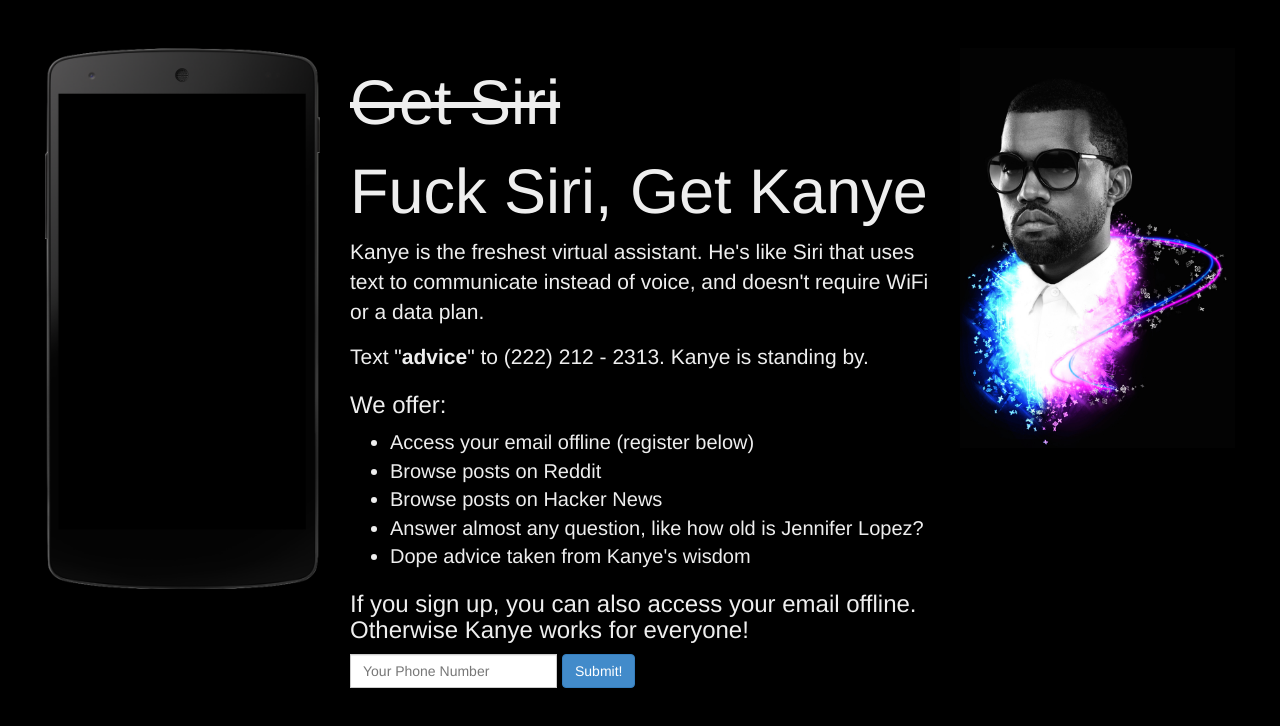
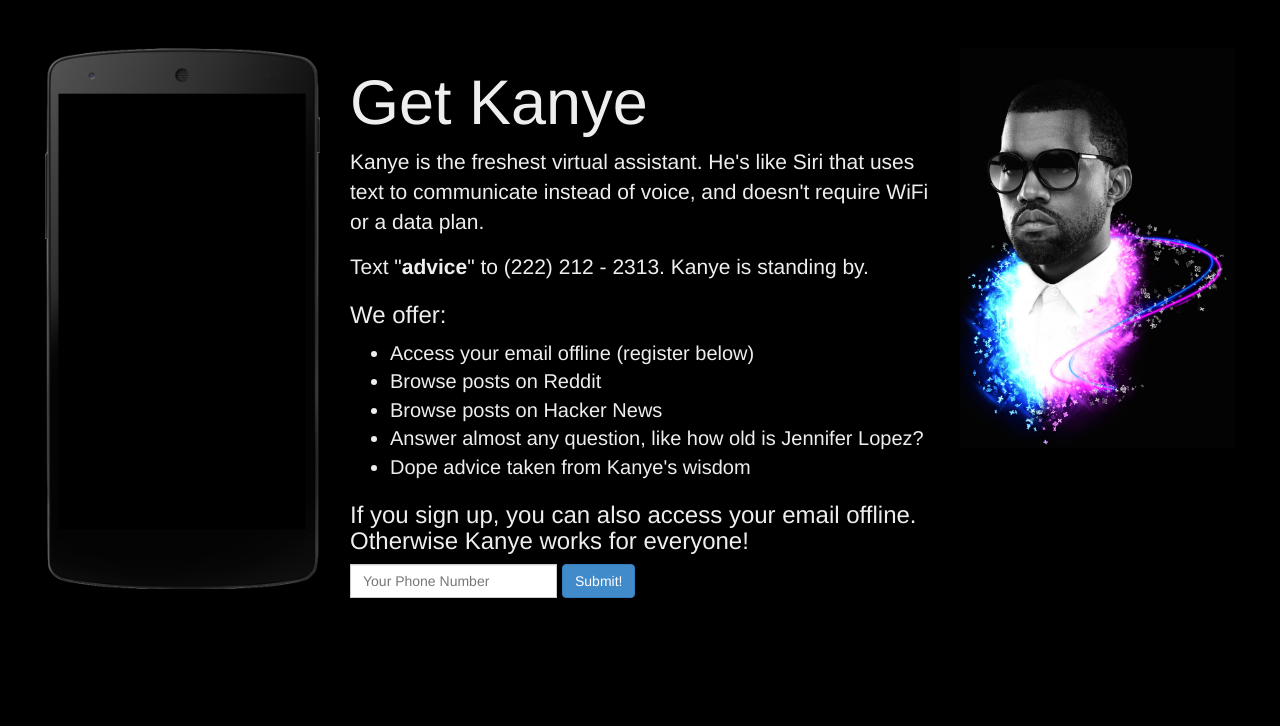
Before and after one commit to AaronMorais/Kanye, a website: page static/index.html in a window 1280 px wide. Drawn offline with Linux system fonts and the light colour scheme.

Commit message:
Removed vulgar bad stuff

```diff
--- a/static/index.html
+++ b/static/index.html
@@ -13,8 +13,7 @@
           </div>
 
           <div class="col-md-6 main-content">
-            <h1 style="text-decoration: line-through">Get Siri</h1>
-            <h1>Fuck Siri, Get Kanye</h1>
+            <h1>Get Kanye</h1>
             <p>Kanye is the freshest virtual assistant. He's like Siri that uses text to communicate instead of voice, and doesn't require WiFi or a data plan.</p>
             <p>Text "<strong>advice</strong>" to (222) 212 - 2313. Kanye is standing by.</p>
             <h3>We offer:</h3>
```
